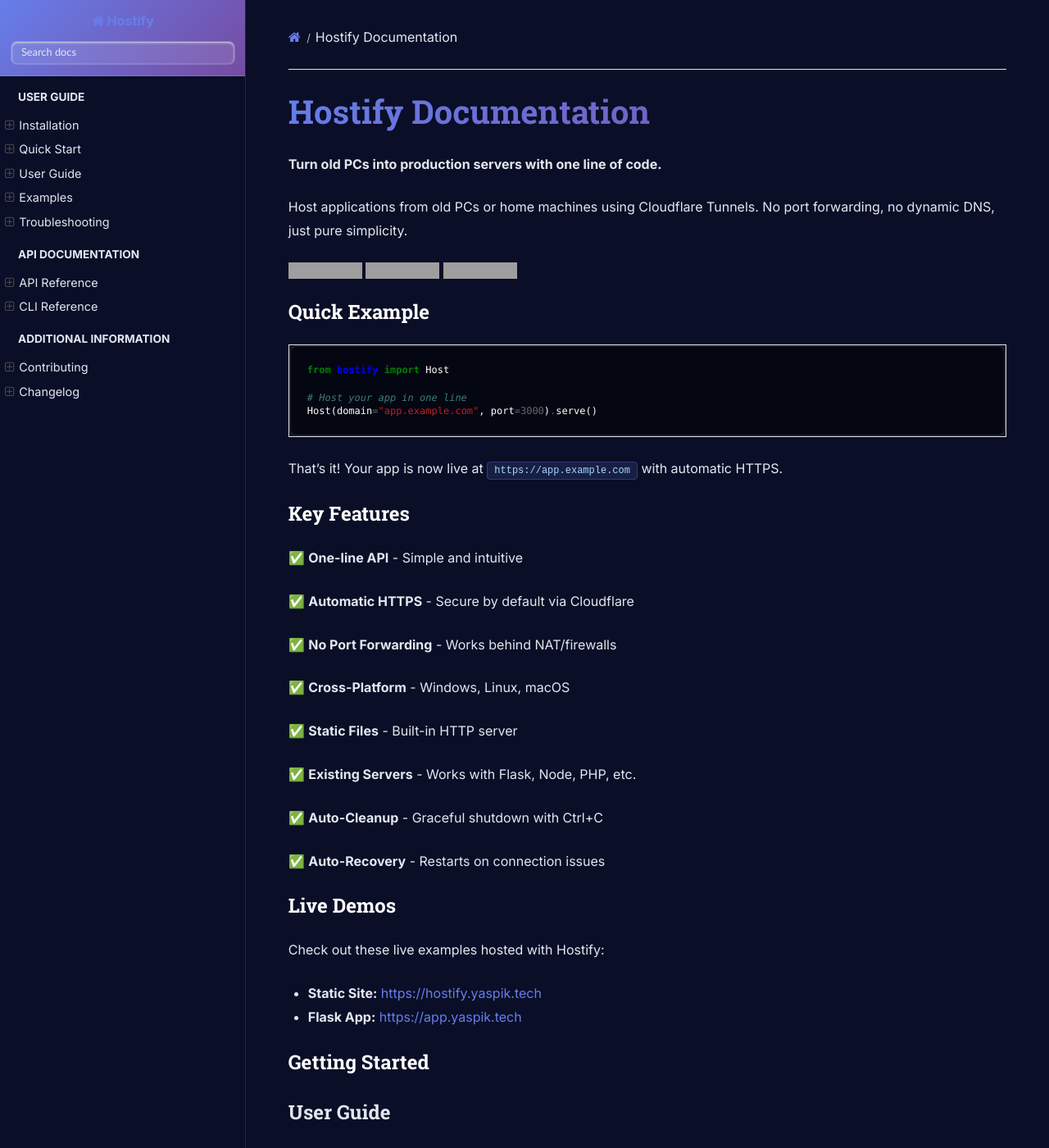
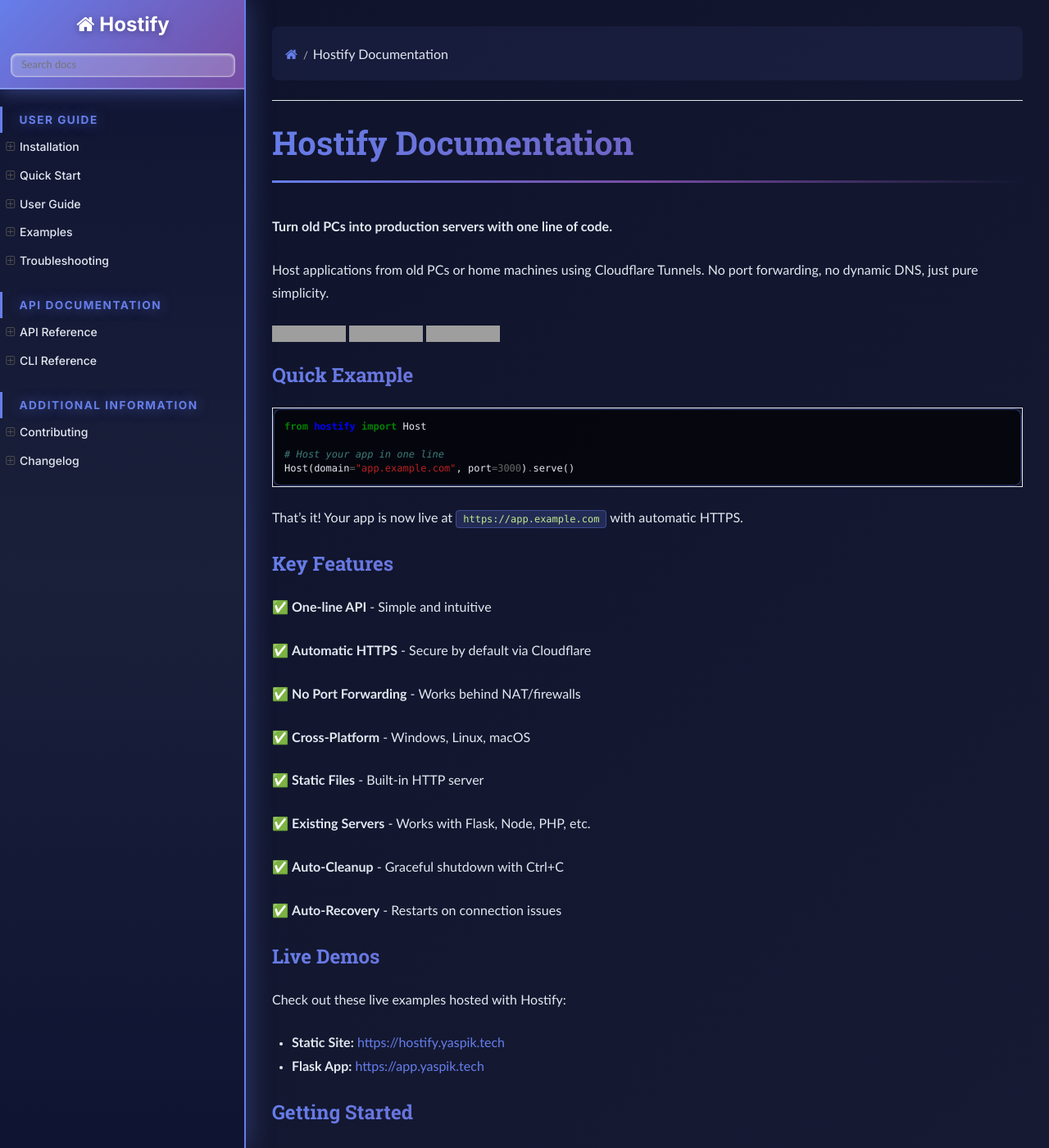
Before and after one commit to yuvrajarora1805/hostify, a Sphinx documentation site: the page built from docs/source/index.rst, in a window 1280 px wide and 1400 px high. Shown: the whole window at 82% size. Built offline with Sphinx 7.4.7 and the Read the Docs theme 3.1.0, drawn with Linux system fonts in a browser that asks for light colours; grey boxes are pictures that could not be loaded.

Commit message:
Complete rewrite of Read the Docs theme - futuristic design
- Fixed corrupted CSS file
- High visibility sidebar with neon borders
- Clear menu item states (normal, hover, active)
- Gradient backgrounds throughout
- Professional animations and transitions
- Better contrast for all text elements
- Futuristic scrollbars with gradients
- Mobile responsive design

```diff
--- a/docs/source/_static/custom.css
+++ b/docs/source/_static/custom.css
@@ -1,395 +1,255 @@
-/* Custom CSS to match Hostify demo site theme */
+/* ========================================
+   HOSTIFY DOCUMENTATION - FUTURISTIC THEME
+   High Visibility Sidebar & Professional Design
+   ======================================== */
 
 /* Import Google Fonts */
-@import url('https://fonts.googleapis.com/css2?family=Inter:wght@300;400;500;600;700&display=swap');
+@import url('https://fonts.googleapis.com/css2?family=Inter:wght@400;500;600;700&display=swap');
 
-/* Root variables matching demo site colors - IMPROVED VISIBILITY */
-:root {
-    --primary-gradient-start: #667eea;
-    --primary-gradient-end: #764ba2;
-    --bg-dark: #0a0e27;
-    --bg-card: rgba(255, 255, 255, 0.08);
-    --text-primary: #ffffff;
-    --text-secondary: #e2e8f0;
-    --border-color: rgba(255, 255, 255, 0.1);
-    --code-bg: rgba(0, 0, 0, 0.3);
+/* ========================================
+   SIDEBAR - ENHANCED VISIBILITY
+   ======================================== */
+
+/* Sidebar Background - Dark gradient with neon border */
+.wy-nav-side {
+    background: linear-gradient(180deg, #0f1432 0%, #1a1f3a 50%, #0f1432 100%) !important;
+    border-right: 2px solid #667eea !important;
+    box-shadow: 4px 0 30px rgba(102, 126, 234, 0.3) !important;
+    font-family: 'Inter', sans-serif !important;
 }
 
-/* Override RTD theme background */
-.wy-nav-side {
-    background: var(--bg-dark) !important;
-    border-right: 1px solid var(--border-color);
+/* Logo/Search Area - Purple Gradient */
+.wy-side-nav-search {
+    background: linear-gradient(135deg, #667eea 0%, #764ba2 100%) !important;
+    border-bottom: 2px solid rgba(255, 255, 255, 0.2) !important;
+    box-shadow: 0 4px 20px rgba(102, 126, 234, 0.4) !important;
 }
 
-.wy-side-nav-search {
-    background: linear-gradient(135deg, var(--primary-gradient-start) 0%, var(--primary-gradient-end) 100%) !important;
-    border-bottom: 1px solid var(--border-color);
+.wy-side-nav-search > a,
+.wy-side-nav-search .wy-dropdown > a {
+    color: #ffffff !important;
+    font-size: 24px !important;
+    font-weight: 700 !important;
+    text-shadow: 0 2px 10px rgba(0, 0, 0, 0.3) !important;
 }
 
+/* Search Input */
 .wy-side-nav-search input[type="text"] {
-    background-color: rgba(255, 255, 255, 0.1) !important;
-    border: 1px solid var(--border-color) !important;
-    color: var(--text-primary) !important;
-    border-radius: 8px;
+    background: rgba(255, 255, 255, 0.2) !important;
+    border: 1px solid rgba(255, 255, 255, 0.4) !important;
+    color: #ffffff !important;
+    border-radius: 8px !important;
 }
 
-.wy-side-nav-search input[type="text"]::placeholder {
-    color: var(--text-secondary);
+.wy-side-nav-search input[type="text"]:focus {
+    background: rgba(255, 255, 255, 0.3) !important;
+    border-color: rgba(255, 255, 255, 0.6) !important;
+    box-shadow: 0 0 15px rgba(255, 255, 255, 0.4) !important;
 }
 
-/* Sidebar navigation */
+/* Navigation Menu Items - HIGH VISIBILITY */
 .wy-menu-vertical a {
-    color: var(--text-secondary) !important;
-    transition: all 0.3s ease;
+    color: #e2e8f0 !important;
+    font-weight: 500 !important;
+    font-size: 14px !important;
+    transition: all 0.3s cubic-bezier(0.4, 0, 0.2, 1) !important;
+    border-left: 3px solid transparent !important;
+    padding: 0.6em 1.5em !important;
 }
 
 .wy-menu-vertical a:hover {
-    background-color: var(--bg-card) !important;
-    color: var(--primary-gradient-start) !important;
+    background: rgba(102, 126, 234, 0.2) !important;
+    color: #ffffff !important;
+    border-left-color: #667eea !important;
+    transform: translateX(5px);
+    box-shadow: inset 0 0 20px rgba(102, 126, 234, 0.15) !important;
 }
 
+/* Active/Current Menu Item - NEON HIGHLIGHT */
 .wy-menu-vertical li.current > a {
-    background: linear-gradient(135deg, rgba(102, 126, 234, 0.2) 0%, rgba(118, 75, 162, 0.2) 100%) !important;
-    border-right: 3px solid var(--primary-gradient-start) !important;
-    color: var(--text-primary) !important;
-}
-
-.wy-menu-vertical li.current a {
-    border: none;
-}
-
-/* Main content area */
-.wy-nav-content-wrap {
-    background: var(--bg-dark) !important;
-}
-
-.wy-nav-content {
-    background: var(--bg-dark) !important;
-    color: var(--text-primary) !important;
-    max-width: 1200px !important;
-}
-
-/* Typography */
-body,
-.wy-nav-content {
-    font-family: 'Inter', 'Segoe UI', Tahoma, Geneva, Verdana, sans-serif !important;
-}
-
-h1, h2, h3, h4, h5, h6 {
-    color: var(--text-primary) !important;
+    background: linear-gradient(90deg, rgba(102, 126, 234, 0.35) 0%, transparent 100%) !important;
+    color: #ffffff !important;
+    border-left: 3px solid #667eea !important;
     font-weight: 600 !important;
-}
-
-h1 {
-    background: linear-gradient(135deg, var(--primary-gradient-start) 0%, var(--primary-gradient-end) 100%);
-    -webkit-background-clip: text;
-    -webkit-text-fill-color: transparent;
-    background-clip: text;
-    font-size: 2.5em !important;
-}
-
-p, li, td {
-    color: #e2e8f0 !important;
-    line-height: 1.8 !important;
-}
-
-a {
-    color: var(--primary-gradient-start) !important;
-    text-decoration: none;
-    transition: all 0.3s ease;
-}
-
-a:hover {
-    color: var(--primary-gradient-end) !important;
-    text-decoration: underline;
-}
-
-/* Code blocks */
-.highlight,
-pre,
-code {
-    background-color: var(--code-bg) !important;
-    border: 1px solid var(--border-color) !important;
-    border-radius: 8px !important;
-}
-
-code {
-    color: #c3e88d !important;
-    font-family: 'Courier New', monospace !important;
-    padding: 2px 6px;
-}
-
-.highlight pre {
-    padding: 20px !important;
-    overflow-x: auto;
-}
-
-/* Inline code */
-code.literal {
-    background-color: rgba(102, 126, 234, 0.15) !important;
-    color: #a5d6ff !important;
-    padding: 3px 8px !important;
-    border-radius: 4px !important;
-    border: 1px solid rgba(102, 126, 234, 0.3) !important;
-    font-weight: 500 !important;
-}
-
-/* Admonitions (notes, warnings, etc.) */
-.admonition {
-    background-color: var(--bg-card) !important;
-    border-left: 4px solid var(--primary-gradient-start) !important;
-    border-radius: 8px !important;
-    padding: 20px !important;
-    margin: 20px 0 !important;
-}
-
-.admonition-title {
-    background: linear-gradient(135deg, var(--primary-gradient-start) 0%, var(--primary-gradient-end) 100%);
-    -webkit-background-clip: text;
-    -webkit-text-fill-color: transparent;
-    background-clip: text;
-    font-weight: 600 !important;
-}
-
-.admonition.note {
-    border-left-color: #667eea !important;
-}
-
-.admonition.warning {
-    border-left-color: #ffbd2e !important;
-}
-
-.admonition.tip {
-    border-left-color: #27c93f !important;
-}
-
-/* Tables */
-table.docutils {
-    border: 1px solid var(--border-color) !important;
-    background-color: var(--bg-card) !important;
-    border-radius: 8px !important;
-/* Hostify Documentation - Futuristic Theme */
-
-/* ========================================
-   SIDEBAR - Enhanced Visibility & Futuristic Design
-   ======================================== */
-
-/* Sidebar Background - Dark gradient with glow */
-.wy-nav-side {
-    background: linear-gradient(180deg, #0f1432 0%, #1a1f3a 50%, #0f1432 100%) !important;
-    border-right: 2px solid transparent;
-    border-image: linear-gradient(180deg, #667eea 0%, #764ba2 50%, #667eea 100%);
-    border-image-slice: 1;
-    box-shadow: 4px 0 20px rgba(102, 126, 234, 0.2);
-}
-
-/* Logo Area */
-.wy-side-nav-search {
-    background: linear-gradient(135deg, #667eea 0%, #764ba2 100%) !important;
-    border-bottom: 2px solid rgba(255, 255, 255, 0.2);
-    box-shadow: 0 4px 20px rgba(102, 126, 234, 0.3);
-}
-
-.wy-side-nav-search input[type="text"] {
-    background: rgba(255, 255, 255, 0.15) !important;
-    border: 1px solid rgba(255, 255, 255, 0.3) !important;
-    color: #fff !important;
-    border-radius: 8px;
-    transition: all 0.3s ease;
-}
-
-.wy-side-nav-search input[type="text"]:focus {
-    background: rgba(255, 255, 255, 0.25) !important;
-    border-color: rgba(255, 255, 255, 0.5) !important;
-    box-shadow: 0 0 15px rgba(255, 255, 255, 0.3);
-}
-
-.wy-side-nav-search > a {
-    color: #fff !important;
-    font-size: 24px;
-    font-weight: bold;
-    text-shadow: 0 2px 10px rgba(0, 0, 0, 0.3);
-}
-
-/* Navigation Menu Items - High Visibility */
-.wy-menu-vertical a {
-    color: #e2e8f0 !important;
-    font-weight: 500;
-    transition: all 0.3s cubic-bezier(0.4, 0, 0.2, 1);
-    border-left: 3px solid transparent;
-    padding-left: 1.5em !important;
-}
-
-.wy-menu-vertical a:hover {
-    background: rgba(102, 126, 234, 0.15) !important;
-    color: #fff !important;
-    border-left-color: #667eea;
-    transform: translateX(5px);
-    box-shadow: inset 0 0 20px rgba(102, 126, 234, 0.1);
-}
-
-/* Active/Current Menu Item - Neon Highlight */
-.wy-menu-vertical li.current > a {
-    background: linear-gradient(90deg, rgba(102, 126, 234, 0.3) 0%, transparent 100%) !important;
-    color: #fff !important;
-    border-left-color: #667eea;
-    font-weight: 600;
-    box-shadow: inset 0 0 15px rgba(102, 126, 234, 0.2);
+    box-shadow: inset 0 0 20px rgba(102, 126, 234, 0.2) !important;
 }
 
 .wy-menu-vertical li.current a {
     border-right: none !important;
 }
 
-/* Expanded Menu Items */
+/* Expanded Menu - Level 1 */
 .wy-menu-vertical li.toctree-l1.current > a {
-    background: linear-gradient(90deg, rgba(102, 126, 234, 0.25) 0%, transparent 100%) !important;
-    border-left: 3px solid #667eea;
+    background: linear-gradient(90deg, rgba(102, 126, 234, 0.3) 0%, transparent 100%) !important;
+    border-left: 3px solid #667eea !important;
 }
 
+/* Expanded Menu - Level 2 */
 .wy-menu-vertical li.toctree-l2 > a {
     color: #cbd5e0 !important;
     padding-left: 2.5em !important;
 }
 
 .wy-menu-vertical li.toctree-l2.current > a {
-    background: linear-gradient(90deg, rgba(118, 75, 162, 0.2) 0%, transparent 100%) !important;
-    border-left-color: #764ba2;
+    background: linear-gradient(90deg, rgba(118, 75, 162, 0.25) 0%, transparent 100%) !important;
+    border-left-color: #764ba2 !important;
 }
 
+/* Expanded Menu - Level 3 */
 .wy-menu-vertical li.toctree-l3 > a {
     color: #a0aec0 !important;
     padding-left: 3.5em !important;
 }
 
-/* Section Headers in Sidebar */
+/* Section Headers in Sidebar - NEON STYLE */
 .wy-menu-vertical p.caption {
     color: #667eea !important;
-    font-weight: 700;
-    text-transform: uppercase;
-    font-size: 0.85em;
-    letter-spacing: 1px;
-    margin-top: 1.5em;
-    padding-left: 1.5em;
-    border-left: 3px solid #667eea;
-    text-shadow: 0 0 10px rgba(102, 126, 234, 0.5);
+    font-weight: 700 !important;
+    text-transform: uppercase !important;
+    font-size: 0.85em !important;
+    letter-spacing: 1.5px !important;
+    margin-top: 1.5em !important;
+    padding-left: 1.5em !important;
+    border-left: 3px solid #667eea !important;
+    text-shadow: 0 0 15px rgba(102, 126, 234, 0.6) !important;
 }
 
 /* ========================================
    MAIN CONTENT AREA
    ======================================== */
 
-/* Main Content Background */
+/* Background */
 .wy-nav-content-wrap {
-    background: linear-gradient(135deg, #0a0e27 0%, #1a1f3a 100%);
+    background: linear-gradient(135deg, #0a0e27 0%, #1a1f3a 100%) !important;
 }
 
 .wy-nav-content {
-    background: rgba(255, 255, 255, 0.02);
-    max-width: 1200px;
-    padding: 2em;
+    background: rgba(255, 255, 255, 0.02) !important;
+    max-width: 1200px !important;
+    padding: 2em !important;
+    color: #e2e8f0 !important;
 }
 
-/* Headers with Gradient */
-.rst-content h1, .rst-content h2, .rst-content h3 {
+/* Headers - Gradient Text */
+.rst-content h1,
+.rst-content h2,
+.rst-content h3 {
     background: linear-gradient(135deg, #667eea 0%, #764ba2 100%);
     -webkit-background-clip: text;
     -webkit-text-fill-color: transparent;
     background-clip: text;
-    font-weight: 700;
+    font-weight: 700 !important;
 }
 
 .rst-content h1 {
-    font-size: 2.5em;
+    font-size: 2.5em !important;
     border-bottom: 3px solid transparent;
     border-image: linear-gradient(90deg, #667eea 0%, #764ba2 50%, transparent 100%);
     border-image-slice: 1;
     padding-bottom: 0.5em;
+    margin-bottom: 1em;
 }
 
-/* Code Blocks - Futuristic Style */
-.rst-content pre, .rst-content code {
-    background: rgba(0, 0, 0, 0.4) !important;
-    border: 1px solid rgba(102, 126, 234, 0.3);
-    border-radius: 8px;
-    color: #e2e8f0;
-}
-
-.rst-content .highlight {
-    background: rgba(0, 0, 0, 0.3);
-    border-radius: 10px;
-    border: 1px solid rgba(102, 126, 234, 0.2);
-    box-shadow: 0 4px 20px rgba(0, 0, 0, 0.3);
-}
-
-/* Inline Code */
-.rst-content code.literal {
-    background: rgba(102, 126, 234, 0.15) !important;
-    color: #c3e88d !important;
-    padding: 2px 6px;
-    border-radius: 4px;
-    border: 1px solid rgba(102, 126, 234, 0.3);
+/* Paragraphs and Lists */
+.rst-content p,
+.rst-content li,
+.rst-content td {
+    color: #e2e8f0 !important;
+    line-height: 1.8 !important;
 }
 
 /* Links - Neon Effect */
 .rst-content a {
     color: #667eea !important;
-    text-decoration: none;
-    transition: all 0.3s ease;
-    position: relative;
+    text-decoration: none !important;
+    transition: all 0.3s ease !important;
 }
 
 .rst-content a:hover {
     color: #764ba2 !important;
-    text-shadow: 0 0 10px rgba(102, 126, 234, 0.5);
+    text-shadow: 0 0 10px rgba(102, 126, 234, 0.5) !important;
 }
 
-/* Admonitions (Notes, Warnings, etc.) */
+/* Code Blocks - Futuristic Style */
+.rst-content pre,
+.rst-content code {
+    background: rgba(0, 0, 0, 0.5) !important;
+    border: 1px solid rgba(102, 126, 234, 0.3) !important;
+    border-radius: 8px !important;
+    color: #e2e8f0 !important;
+}
+
+.rst-content .highlight {
+    background: rgba(0, 0, 0, 0.4) !important;
+    border-radius: 10px !important;
+    border: 1px solid rgba(102, 126, 234, 0.3) !important;
+    box-shadow: 0 4px 20px rgba(0, 0, 0, 0.4) !important;
+}
+
+/* Inline Code - Neon Highlight */
+.rst-content code.literal {
+    background: rgba(102, 126, 234, 0.2) !important;
+    color: #c3e88d !important;
+    padding: 3px 8px !important;
+    border-radius: 4px !important;
+    border: 1px solid rgba(102, 126, 234, 0.4) !important;
+    font-weight: 500 !important;
+}
+
+/* Admonitions (Notes, Warnings) */
 .rst-content .admonition {
-    background: rgba(102, 126, 234, 0.1);
-    border-left: 4px solid #667eea;
-    border-radius: 8px;
-    box-shadow: 0 4px 15px rgba(0, 0, 0, 0.2);
+    background: rgba(102, 126, 234, 0.1) !important;
+    border-left: 4px solid #667eea !important;
+    border-radius: 8px !important;
+    box-shadow: 0 4px 15px rgba(0, 0, 0, 0.3) !important;
+    padding: 1.5em !important;
 }
 
 .rst-content .admonition-title {
-    background: rgba(102, 126, 234, 0.2) !important;
-    color: #fff !important;
-    font-weight: 600;
+    background: rgba(102, 126, 234, 0.25) !important;
+    color: #ffffff !important;
+    font-weight: 600 !important;
+    padding: 0.5em 1em !important;
+    margin: -1.5em -1.5em 1em -1.5em !important;
+    border-radius: 8px 8px 0 0 !important;
 }
 
 .rst-content .note {
-    border-left-color: #667eea;
+    border-left-color: #667eea !important;
 }
 
 .rst-content .warning {
-    border-left-color: #f093fb;
-    background: rgba(240, 147, 251, 0.1);
+    border-left-color: #f093fb !important;
+    background: rgba(240, 147, 251, 0.1) !important;
 }
 
 .rst-content .tip {
-    border-left-color: #27c93f;
-    background: rgba(39, 201, 63, 0.1);
+    border-left-color: #27c93f !important;
+    background: rgba(39, 201, 63, 0.1) !important;
 }
 
-/* Tables */
+/* Tables - Futuristic Design */
 .rst-content table.docutils {
-    border: 1px solid rgba(102, 126, 234, 0.3);
-    background: rgba(0, 0, 0, 0.2);
+    border: 1px solid rgba(102, 126, 234, 0.3) !important;
+    background: rgba(0, 0, 0, 0.3) !important;
+    border-radius: 8px !important;
+    overflow: hidden;
 }
 
 .rst-content table.docutils thead {
-    background: linear-gradient(135deg, rgba(102, 126, 234, 0.3) 0%, rgba(118, 75, 162, 0.3) 100%);
+    background: linear-gradient(135deg, rgba(102, 126, 234, 0.3) 0%, rgba(118, 75, 162, 0.3) 100%) !important;
 }
 
 .rst-content table.docutils th {
-    color: #fff !important;
-    font-weight: 600;
-    border-bottom: 2px solid #667eea;
+    color: #ffffff !important;
+    font-weight: 600 !important;
+    border-bottom: 2px solid #667eea !important;
+    padding: 12px !important;
 }
 
 .rst-content table.docutils td {
-    border-color: rgba(102, 126, 234, 0.2);
+    border-color: rgba(102, 126, 234, 0.2) !important;
+    padding: 10px !important;
 }
 
 /* ========================================
@@ -398,15 +258,16 @@
 
 .wy-nav-top {
     background: linear-gradient(135deg, #667eea 0%, #764ba2 100%) !important;
-    box-shadow: 0 2px 15px rgba(102, 126, 234, 0.3);
+    box-shadow: 0 2px 15px rgba(102, 126, 234, 0.4) !important;
+    color: #ffffff !important;
 }
 
 /* Breadcrumbs */
 .wy-breadcrumbs {
-    background: rgba(102, 126, 234, 0.05);
-    padding: 1em;
-    border-radius: 8px;
-    margin-bottom: 1.5em;
+    background: rgba(102, 126, 234, 0.08) !important;
+    padding: 1em !important;
+    border-radius: 8px !important;
+    margin-bottom: 1.5em !important;
 }
 
 .wy-breadcrumbs li a {
@@ -418,51 +279,55 @@
    ======================================== */
 
 .wy-side-scroll::-webkit-scrollbar {
-    width: 8px;
+    width: 10px;
 }
 
 .wy-side-scroll::-webkit-scrollbar-track {
-    background: rgba(0, 0, 0, 0.2);
+    background: rgba(0, 0, 0, 0.3);
 }
 
 .wy-side-scroll::-webkit-scrollbar-thumb {
     background: linear-gradient(180deg, #667eea 0%, #764ba2 100%);
-    border-radius: 4px;
+    border-radius: 5px;
 }
 
 .wy-side-scroll::-webkit-scrollbar-thumb:hover {
     background: linear-gradient(180deg, #764ba2 0%, #667eea 100%);
-    box-shadow: 0 0 10px rgba(102, 126, 234, 0.5);
+    box-shadow: 0 0 15px rgba(102, 126, 234, 0.6);
+}
+
+/* Main Content Scrollbar */
+::-webkit-scrollbar {
+    width: 12px;
+    height: 12px;
+}
+
+::-webkit-scrollbar-track {
+    background: rgba(0, 0, 0, 0.2);
+}
+
+::-webkit-scrollbar-thumb {
+    background: linear-gradient(135deg, #667eea 0%, #764ba2 100%);
+    border-radius: 6px;
+}
+
+::-webkit-scrollbar-thumb:hover {
+    background: linear-gradient(135deg, #764ba2 0%, #667eea 100%);
 }
 
 /* ========================================
-   ANIMATIONS
+   FOOTER & VERSION SELECTOR
    ======================================== */
 
-@keyframes glow {
-    0%, 100% {
-        box-shadow: 0 0 5px rgba(102, 126, 234, 0.3);
-    }
-    50% {
-        box-shadow: 0 0 20px rgba(102, 126, 234, 0.6);
-    }
+footer {
+    background: rgba(0, 0, 0, 0.4) !important;
+    border-top: 2px solid rgba(102, 126, 234, 0.3) !important;
+    color: #a0aec0 !important;
 }
 
-/* Smooth transitions for all interactive elements */
-* {
-    transition: background 0.3s ease, border 0.3s ease, color 0.3s ease;
-}
-
-/* Footer */
-footer {
-    background: rgba(0, 0, 0, 0.3);
-    border-top: 2px solid rgba(102, 126, 234, 0.3);
-}
-
-/* Version Selector */
 .rst-versions {
     background: rgba(15, 20, 50, 0.95) !important;
-    border-top: 2px solid #667eea;
+    border-top: 2px solid #667eea !important;
 }
 
 .rst-versions a {
@@ -471,90 +336,34 @@
 
 .rst-versions .rst-current-version {
     background: linear-gradient(135deg, rgba(102, 126, 234, 0.3) 0%, rgba(118, 75, 162, 0.3) 100%) !important;
-    color: #fff !important;
-}
-
-/* Mobile Responsiveness */
-@media screen and (max-width: 768px) {
-    .wy-nav-side {
-        box-shadow: 2px 0 10px rgba(102, 126, 234, 0.3);
-    }
-}
-}
-
-/* Definition lists (for API docs) */
-dl.class,
-dl.function,
-dl.method,
-dl.attribute {
-    background-color: rgba(255, 255, 255, 0.03) !important;
-    border: 1px solid rgba(102, 126, 234, 0.3) !important;
-    border-radius: 8px !important;
-    padding: 20px !important;
-    margin: 20px 0 !important;
-}
-
-dt {
-    background: linear-gradient(135deg, rgba(102, 126, 234, 0.2) 0%, rgba(118, 75, 162, 0.2) 100%) !important;
-    border-left: 4px solid var(--primary-gradient-start) !important;
-    padding: 10px 15px !important;
-    border-radius: 4px !important;
     color: #ffffff !important;
     font-weight: 600 !important;
 }
 
-dd {
-    margin-left: 20px !important;
-    margin-top: 10px !important;
+/* ========================================
+   MOBILE RESPONSIVENESS
+   ======================================== */
+
+@media screen and (max-width: 768px) {
+    .wy-nav-side {
+        box-shadow: 2px 0 15px rgba(102, 126, 234, 0.4) !important;
+    }
+
+    .wy-nav-content {
+        padding: 1em !important;
+    }
 }
 
-/* Parameter lists */
-.field-list {
-    background-color: rgba(255, 255, 255, 0.03) !important;
-    border-radius: 8px !important;
-    padding: 15px !important;
-    border: 1px solid rgba(102, 126, 234, 0.2) !important;
+/* ========================================
+   SMOOTH ANIMATIONS
+   ======================================== */
+
+* {
+    transition: background 0.3s ease, border 0.3s ease, color 0.3s ease, transform 0.3s ease;
 }
 
-.field-list dt {
-    background: transparent !important;
-    border: none !important;
-    color: #a5b4fc !important;
-    font-weight: 600 !important;
+/* Prevent transition on page load */
+.wy-nav-side,
+.wy-side-nav-search {
+    transition: none !important;
 }
-
-.field-list dd {
-    color: #e2e8f0 !important;
-}
-
-/* Signature styling */
-.sig-name {
-    color: #a5b4fc !important;
-    font-weight: 700 !important;
-}
-
-.sig-param {
-    color: #e2e8f0 !important;
-}
-
-.sig-paren {
-    color: #cbd5e1 !important;
-}
-
-em.property {
-    color: #c084fc !important;
-}
-
-/* Animated gradient background (subtle) */
-body::before {
-    content: '';
-    position: fixed;
-    top: 0;
-    left: 0;
-    width: 100%;
-    height: 100%;
-    background: radial-gradient(circle at 20% 50%, rgba(102, 126, 234, 0.05) 0%, transparent 50%),
-                radial-gradient(circle at 80% 80%, rgba(118, 75, 162, 0.05) 0%, transparent 50%);
-    pointer-events: none;
-    z-index: -1;
-}
```
